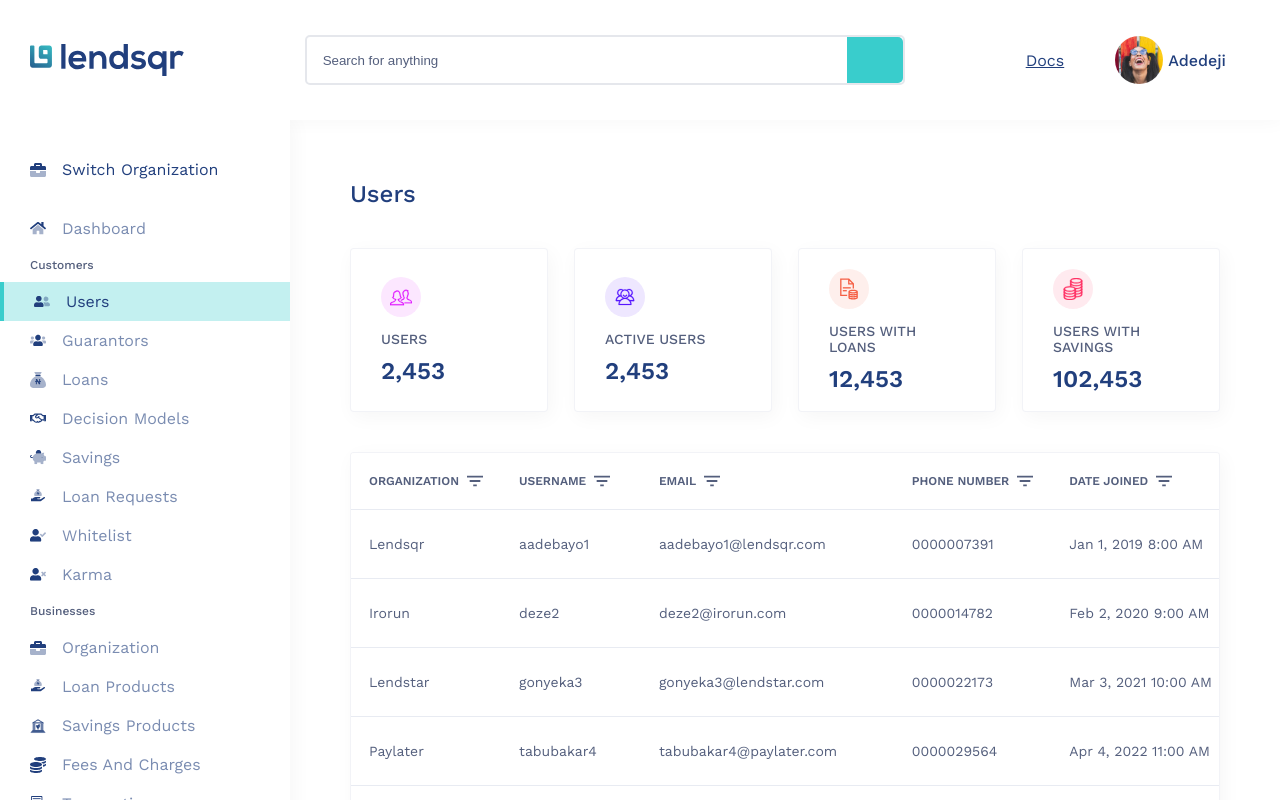
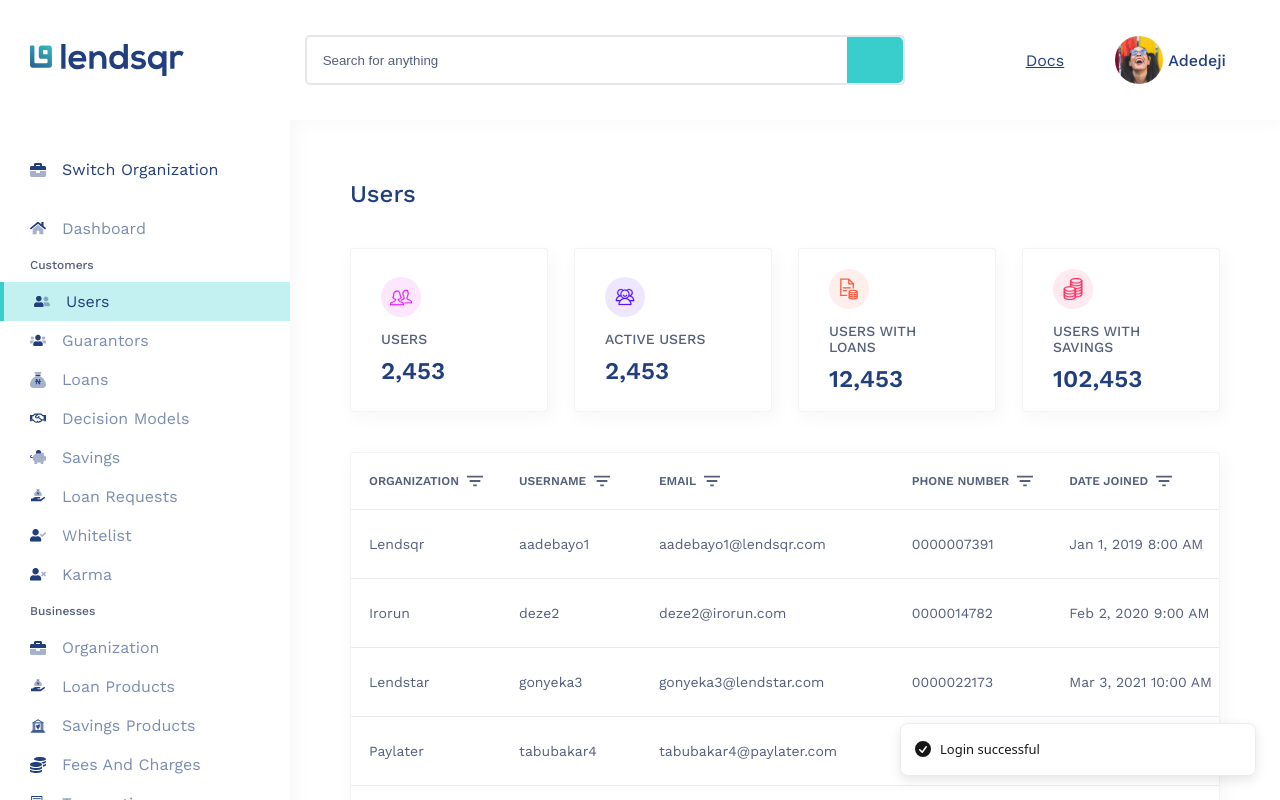
Before and after one commit to OlaleyeFisayo/lendsqr-fe-test, a React (Vite) app: page / in a window 1280 px wide. Both pictures are taken after typing "name@example.com", "Sample123" into the empty fields and a click on the button "LOG IN". Shown: the top 800 px of the page. Built offline with nearby package versions, Linux system fonts and the light colour scheme; some icons are missing.

Commit message:
feat: added a toast notification for more UI flavour

```diff
--- a/package.json
+++ b/package.json
@@ -28,6 +28,7 @@
     "react-dom": "^19.2.6",
     "react-hook-form": "^7.76.1",
     "react-router": "^7.15.1",
+    "sonner": "^2.0.7",
     "zod": "^4.4.3"
   },
   "devDependencies": {
--- a/src/features/auth/ui/forms/login-form/index.tsx
+++ b/src/features/auth/ui/forms/login-form/index.tsx
@@ -5,6 +5,7 @@ import type {
 } from "react-hook-form";
 import { useForm } from "react-hook-form";
 import { useNavigate } from "react-router";
+import { toast } from "sonner";
 import { z } from "zod";
 
 import Button from "@/shared/ui/button";
@@ -63,6 +64,7 @@ export default function LoginForm() {
   });
 
   const onSubmit: SubmitHandler<LoginFormValues> = () => {
+    toast.success("Login successful");
     void navigate("/users");
   };
 
--- a/src/features/dashboard/ui/components/layout-header/index.tsx
+++ b/src/features/dashboard/ui/components/layout-header/index.tsx
@@ -2,6 +2,7 @@ import { Icon } from "@iconify/react";
 import * as DropdownMenu from "@radix-ui/react-dropdown-menu";
 import { Avatar } from "radix-ui";
 import { useNavigate } from "react-router";
+import { toast } from "sonner";
 import Button from "@/shared/ui/button";
 import Input from "@/shared/ui/input";
 import Logo from "@/shared/ui/logo";
@@ -15,6 +16,7 @@ export default function LayoutHeader({ onMenuClick }: LayoutHeaderProps) {
   const navigate = useNavigate();
 
   function handleLogout() {
+    toast.success("User has been logged out");
     void navigate("/");
   }
 
--- a/src/main.tsx
+++ b/src/main.tsx
@@ -1,11 +1,13 @@
 import { StrictMode } from "react";
 import { createRoot } from "react-dom/client";
 import { RouterProvider } from "react-router/dom";
+import { Toaster } from "sonner";
 import { router } from "./shared/lib/router";
 import "./shared/main.scss";
 
 createRoot(document.getElementById("root")!).render(
   <StrictMode>
+    <Toaster />
     <RouterProvider router={router} />
   </StrictMode>,
 );
```
Also changed, not shown: 1 other file (tests, documents, lock files or other folders).
